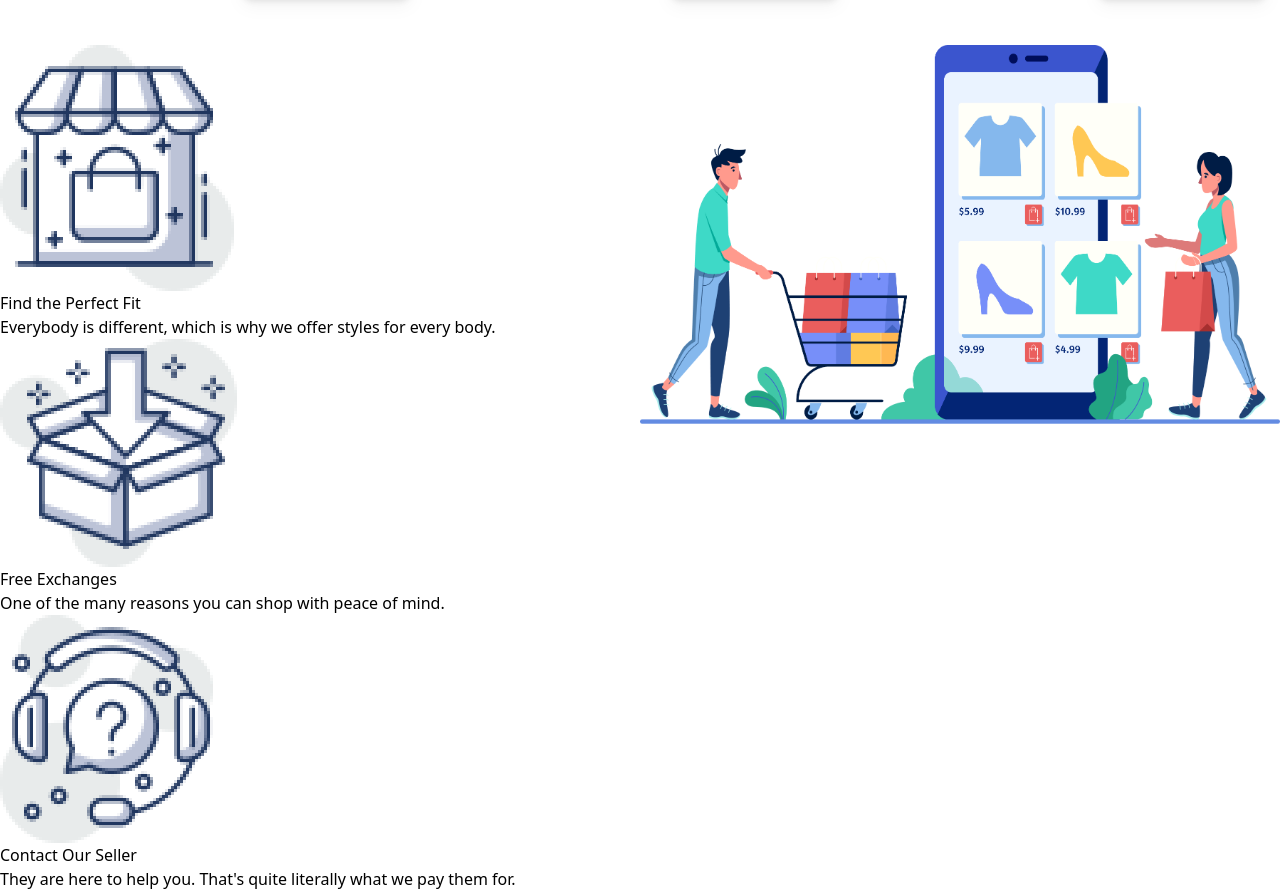
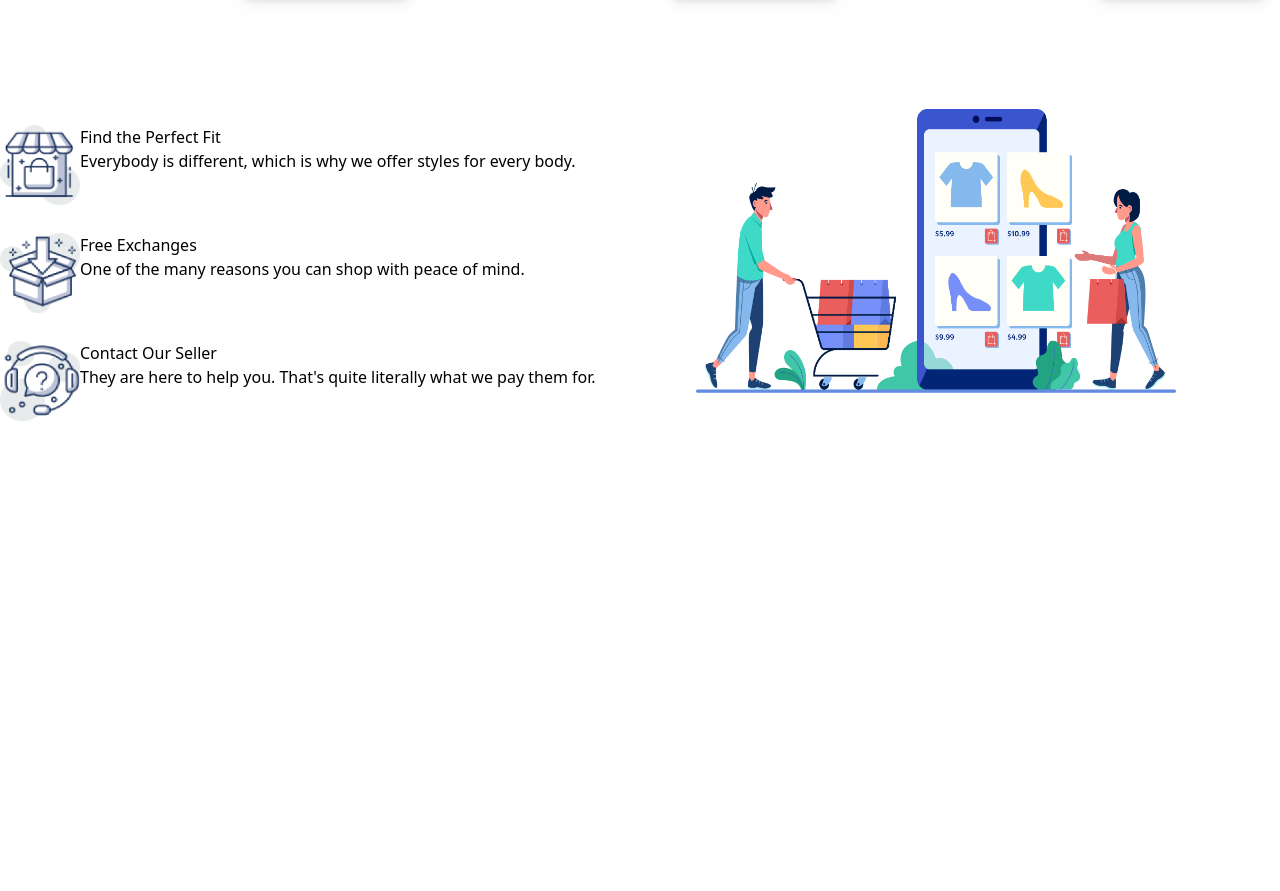
Before and after one commit to ratul0vai/penguin-clothing, a plain HTML site: page index.html in a window 1280 px wide. Shown: the part 1492-2383 px from the top of the page. After the commit the page ends 1913 px from the top, so only its background shows below. Drawn offline with nearby package versions, Linux system fonts and the light colour scheme.

Commit message:
done penguin

```diff
--- a/index.html
+++ b/index.html
@@ -162,22 +162,28 @@
         </div>
       </section>
     </main>
-    <footer class="max-w-7xl mx-auto grid grid-cols-2">
+    <footer class="grid grid-cols-1 lg:grid-cols-2 max-w-7xl mx-auto">
+      <div class="pt-20">
+        <div class="flex">
+          <img class="w-20 h-20" src="./icons/house.png" alt="" />
           <div>
-        <div>
-          <img class="h-auto max-w-xl" src="./icons/house.png" alt="" />
             <h4>Find the Perfect Fit</h4>
             <p>
-            Everybody is different, which is why we offer styles for every body.
+              Everybody is different, which is why we offer styles for every
+              body.
             </p>
           </div>
+        </div>
+        <div class="flex pt-7 pb-7">
+          <img class="w-20 h-20" src="./icons/box.png" alt="" />
           <div>
-          <img src="./icons/box.png" alt="" />
             <h4>Free Exchanges</h4>
             <p>One of the many reasons you can shop with peace of mind.</p>
           </div>
+        </div>
+        <div class="flex">
+          <img class="w-20 h-20" src="./icons/question.png" alt="" />
           <div>
-          <img src="./icons/question.png" alt="" />
             <h4>Contact Our Seller</h4>
             <p>
               They are here to help you. That's quite literally what we pay them
@@ -185,7 +191,14 @@
             </p>
           </div>
         </div>
-      <div><img src="./images/shopping.png" alt="" /></div>
+      </div>
+      <div>
+        <img
+          class="w-3/4 pb-6 lg:w-3/4 pt-16 ml-14"
+          src="./images/shopping.png"
+          alt=""
+        />
+      </div>
     </footer>
   </body>
 </html>
```
Lines whose indentation alone changed are shown as unchanged.
